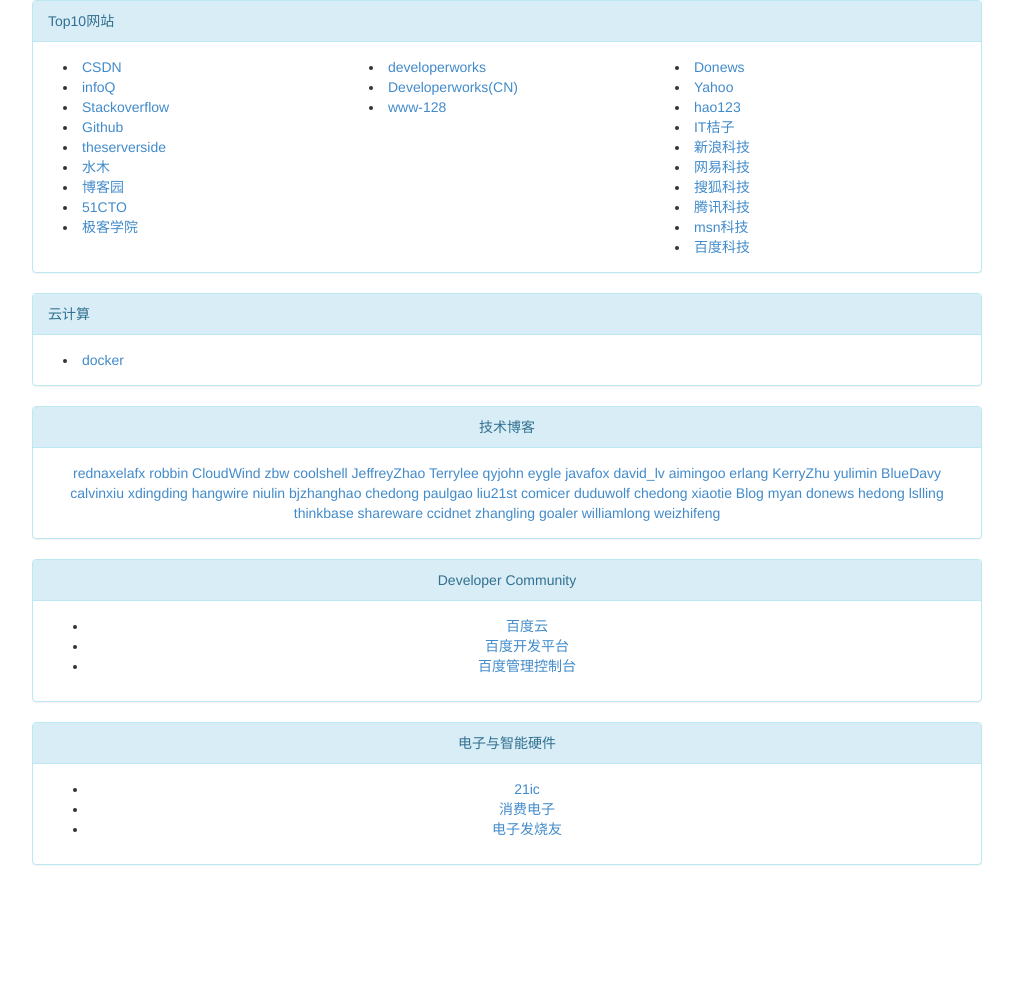
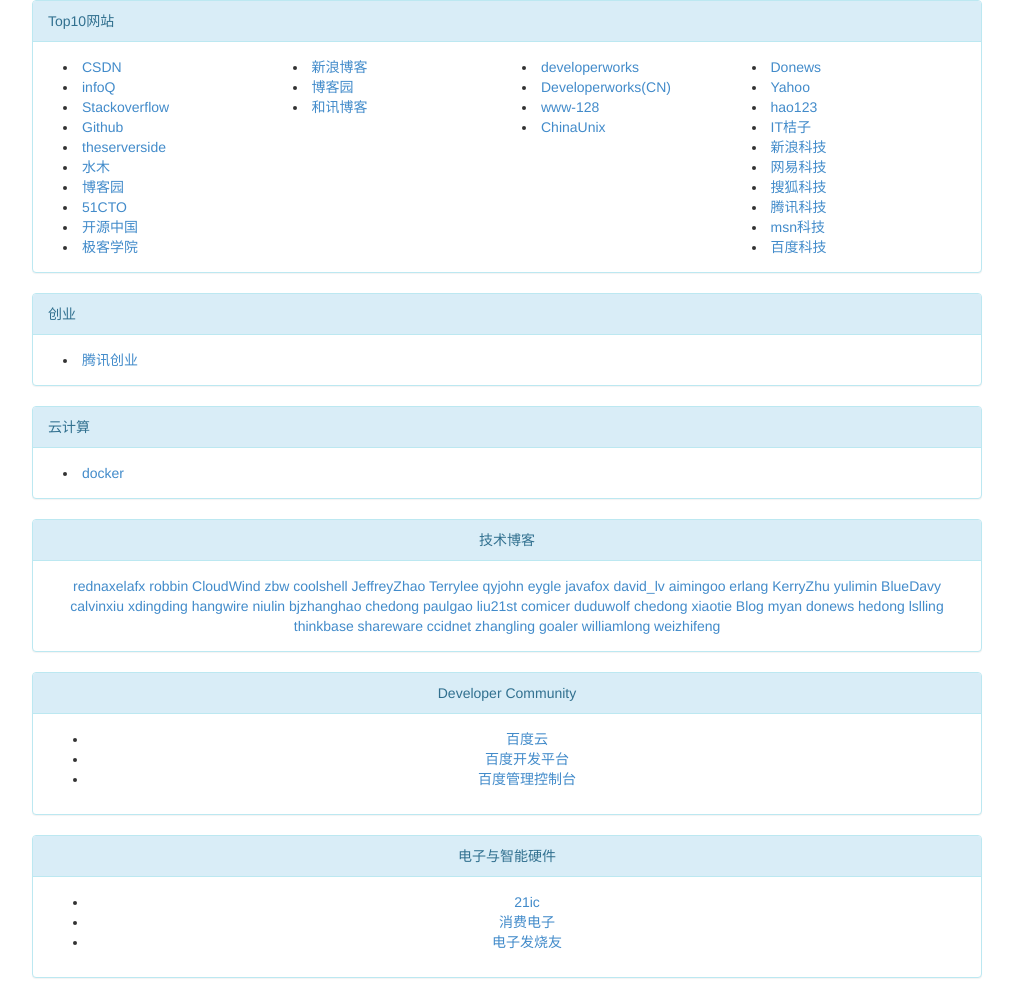
Before and after one commit to kujinwei/kujinwei.github.io, a plain HTML site: page index.html in a window 1280 px wide. Shown: the whole page, without its empty margins (38-1051 px from the left). Before the commit the page ends 885 px from the top, so only its background shows below. Drawn offline with Linux system fonts and the light colour scheme.

Commit message:
added site

```diff
--- a/index.html
+++ b/index.html
@@ -13,7 +13,7 @@
             <div class="panel panel-info">
                 <div class="panel-heading">Top10网站</div>
                 <div class="panel-body">
-                    <div class="col-sm-4">
+                    <div class="col-sm-3">
                         <li><a href="http://www.csdn.net">CSDN</a></li>
                         <li><a href="http://www.infoq.com/cn/">infoQ</a></li>
                         <li><a href="http://stackoverflow.com">Stackoverflow</a></li>
@@ -22,18 +22,30 @@
                         <li><a href="http://www.newsmth.net">水木</a></li>
                         <li><a href="http://www.blogjava.net">博客园</a></li>
                         <li><a href="http://www.51cto.com">51CTO</a></li>
+                        <li><a href="http://www.oschina.net/">开源中国</a></li>
                         <li><a href="http://www.jikexueyuan.com/">极客学院</a></li>
                     </div>
 
-                    <div class="col-sm-4">
+
+                    <div class="col-sm-3">
+
+                        <li><a href="http://blog.sina.com.cn/">新浪博客</a></li>
+                        <li><a href="http://www.cnblogs.com">博客园</a></li>
+                        <li><a href="http://blog.hexun.com">和讯博客</a></li>
+
+                    </div>
+
+                    <div class="col-sm-3">
 
                         <li><a href="http://www.ibm.com/developerworks/">developerworks</a></li>
                         <li><a href="http://www.ibm.com/developerworks/cn/index.html">Developerworks(CN)</a></li>
                         <li><a href="http://www-128.ibm.com/developerworks">www-128</a></li>
+                        <li><a href="http://www.chinaunix.net/">ChinaUnix</a></li>
+
 
                     </div>
 
-                    <div class="col-sm-4">
+                    <div class="col-sm-3">
                         <li><a href="http://www.donews.com/">Donews</a></li>
                         <li><a href="https://www.yahoo.com/">Yahoo</a></li>
                         <li><a href="http://www.hao123.com">hao123</a></li>
@@ -51,6 +63,57 @@
                 </div>
             </div>
         </div>
+
+    </div>
+
+    <div class="col-lg-10">
+        <div class="row">
+            <div class="panel panel-info">
+                <div class="panel-heading">创业</div>
+                <div class="panel-body">
+                    <div class="col-sm-4">
+                        <li><a href="http://startup.qq.com/">腾讯创业</a></li>
+                        <!--<li><a href="http://www.infoq.com/cn/">infoQ</a></li>-->
+                        <!--<li><a href="http://stackoverflow.com">Stackoverflow</a></li>-->
+                        <!--<li><a href="https://www.github.com">Github</a></li>-->
+                        <!--<li><a href="http://www.theserverside.com">theserverside</a></li>-->
+                        <!--<li><a href="http://www.newsmth.net">水木</a></li>-->
+                        <!--<li><a href="http://www.blogjava.net">博客园</a></li>-->
+                        <!--<li><a href="http://www.51cto.com">51CTO</a></li>-->
+                        <!--<li><a href="http://www.jikexueyuan.com/">极客学院</a></li>-->
+                    </div>
+
+                    <div class="col-sm-4">
+
+                        <!--<li><a href="http://www.ibm.com/developerworks/">developerworks</a></li>-->
+                        <!--<li><a href="http://www.ibm.com/developerworks/cn/index.html">Developerworks(CN)</a></li>-->
+                        <!--<li><a href="http://www-128.ibm.com/developerworks">www-128</a></li>-->
+
+                    </div>
+
+                    <div class="col-sm-4">
+                        <!--<li><a href="http://www.donews.com/">Donews</a></li>-->
+                        <!--<li><a href="https://www.yahoo.com/">Yahoo</a></li>-->
+                        <!--<li><a href="http://www.hao123.com">hao123</a></li>-->
+                        <!--<li><a href="http://itjuzi.com">IT桔子</a></li>-->
+                        <!--<li><a href="http://tech.sina.com.cn">新浪科技</a></li>-->
+                        <!--<li><a href="http://tech.163.com">网易科技</a></li>-->
+                        <!--<li><a href="http://it.sohu.com">搜狐科技</a></li>-->
+                        <!--<li><a href="http://tech.qq.com">腾讯科技</a></li>-->
+                        <!--<li><a href="http://it.msn.com.cn">msn科技</a></li>-->
+                        <!--<li><a href="http://tech.baidu.com">百度科技</a></li>-->
+                        <!--<li><a href=""></a></li>-->
+
+                    </div>
+
+                </div>
+            </div>
+        </div>
+
+    </div>
+
+    <div>
+
 
     </div>
 
```
